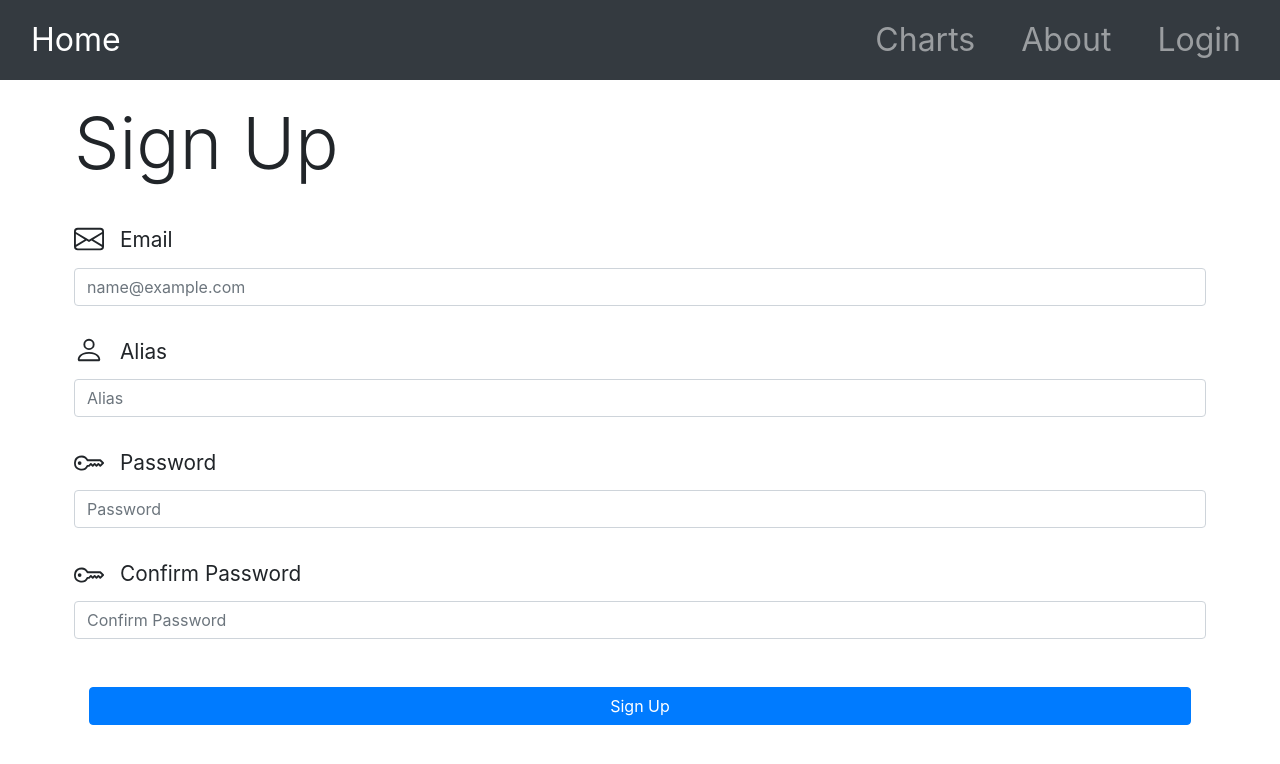
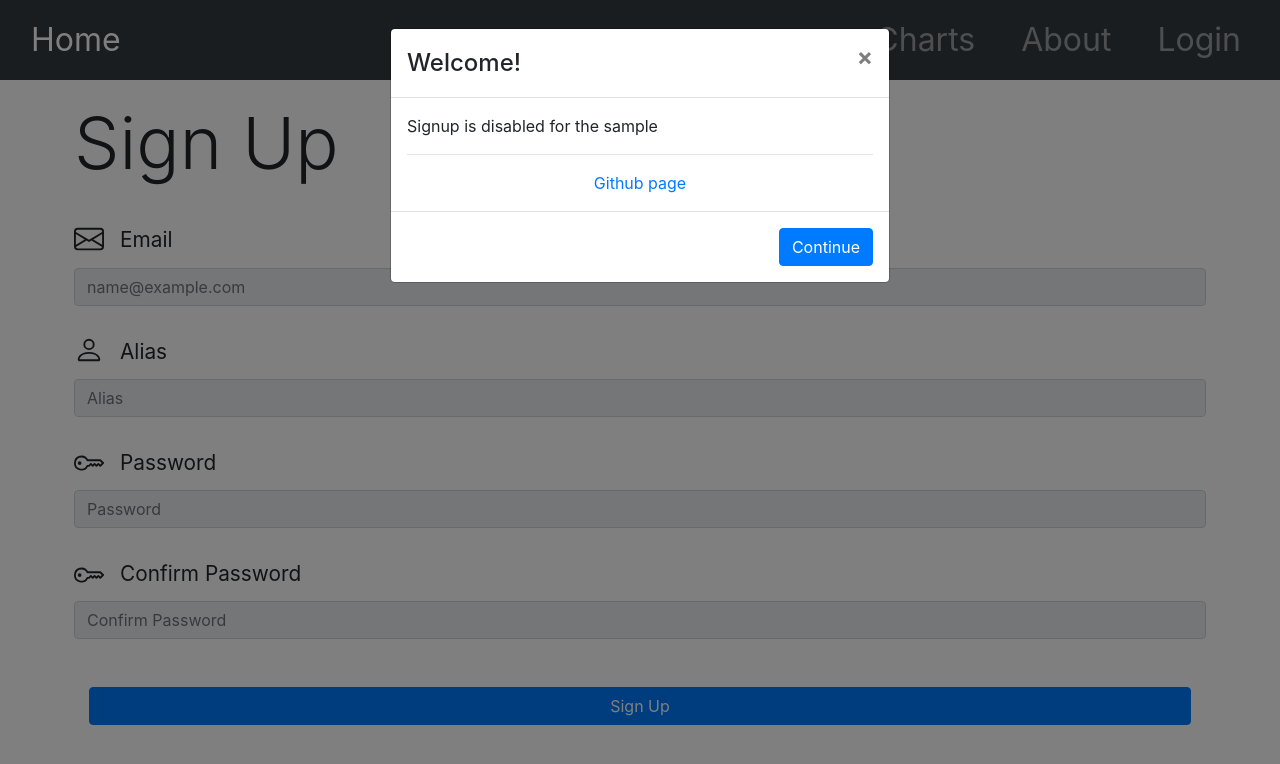
Before and after one commit to Manthanp18/stat.codadash.com, a Next.js app: page /auth/signup in a window 1280 px wide. Shown: the top 764 px of the page. Built offline with nearby package versions, Linux system fonts and the light colour scheme.

Commit message:
sample deploy

```diff
--- a/components/Modal.js
+++ b/components/Modal.js
@@ -13,7 +13,7 @@ export default function SampleModal({msg}) {
       <Modal.Body>
         {msg}
         <hr/>
-        <div className="mx-auto text-center">
+        <div className="text-center">
           <a href="https://github.com/codabool/stat.codadash.com">Github page</a>
         </div>
       </Modal.Body>
--- a/pages/auth/signup.js
+++ b/pages/auth/signup.js
@@ -9,6 +9,7 @@ import { useRouter } from 'next/router'
 // import { signIn, useSession } from 'next-auth/client'
 import { Load } from '../../components/Load'
 import Toast from '../../components/Toast'
+import Modal from '../../components/Modal'
 import axios from 'axios'
 
 export default function Signup() {
@@ -69,12 +70,15 @@ export default function Signup() {
 
   return (
     <>
+      <Modal
+        msg="Signup is disabled for the sample"
+      />
       <h1 className="display-3 mt-3">Sign Up</h1>
       <Form onSubmit={handleSubmit(onSubmit)}>
         <Envelope className="mr-3 mb-2" size={30} />
         <Form.Label>Email</Form.Label>
         <Controller
-          render={({ field }) => <Form.Control {...field} type="email" placeholder="name@example.com" />}
+          render={({ field }) => <Form.Control {...field} type="email" placeholder="name@example.com" disabled />}
           control={control}
           name="email"
           defaultValue=""
@@ -99,7 +103,7 @@ export default function Signup() {
         <Person className="mr-3 mb-2" size={30} />
         <Form.Label>Alias</Form.Label>
         <Controller
-          render={({ field }) => <Form.Control {...field} placeholder="Alias" />}
+          render={({ field }) => <Form.Control {...field} placeholder="Alias" disabled />}
           control={control}
           name="alias"
           defaultValue=""
@@ -113,7 +117,7 @@ export default function Signup() {
         <Key className="mr-3 mb-1" size={30} />
         <Form.Label>Password</Form.Label>
         <Controller
-          render={({ field }) => <Form.Control {...field} type="password" placeholder="Password" />}
+          render={({ field }) => <Form.Control {...field} type="password" placeholder="Password" disabled />}
           control={control}
           name="password"
 
@@ -129,7 +133,7 @@ export default function Signup() {
         <Key className="mr-3 mb-1" size={30} />
         <Form.Label>Confirm Password</Form.Label>
         <Controller
-          render={({ field }) => <Form.Control {...field} type="password" placeholder="Confirm Password" />}
+          render={({ field }) => <Form.Control {...field} type="password" placeholder="Confirm Password" disabled />}
           control={control}
           name="confirmPass"
 
--- a/pages/index.js
+++ b/pages/index.js
@@ -8,6 +8,7 @@ import axios from 'axios'
 
 import { Load } from '../components/Load'
 import Doughnut from '../components/Doughnut'
+import Modal from '../components/Modal'
 import Bars from '../components/Bars'
 import History from '../components/History'
 import Detail from '../components/Detail'
@@ -40,6 +41,7 @@ export default function index() {
 
   return (
     <>
+
       <Row>
         <Col lg={8}>
           <div className={`${!screen.includes('small') && 'p-5'} mt-3`}>
@@ -53,6 +55,9 @@ export default function index() {
         </Col>
       </Row>
       <>
+        <Modal
+          msg="This is a sample of a financial tracking application. Please have a look around. If you are interested in using the app. You can self-host it following the inscructions found at the github page"
+        />
         <Tabs
           id="tab"
           activeKey={key}
--- a/serverless.yml
+++ b/serverless.yml
@@ -1,7 +1,7 @@
 website:
   component: '@serverless/website'
   inputs:
-    bucketName: stat-sample.codadash.com
+    bucketName: sam
     env:
       NEXT_PUBLIC_BUILD_ID: ${env.BUILD_ID}
     code:
```
Also changed, not shown: package.json (+0 -7 lines), pages/auth/login.js (+6 -2 lines), 1 other file (tests, documents, lock files or other folders).
